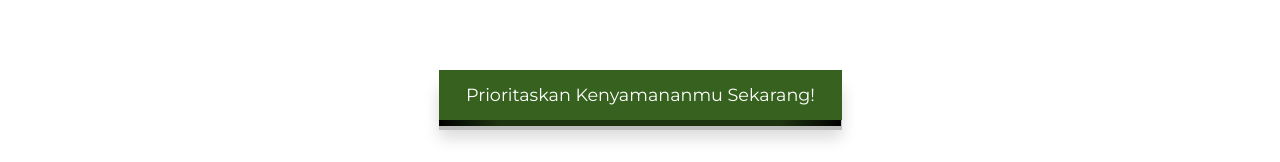
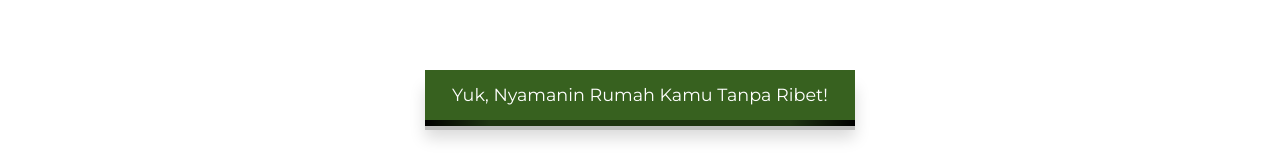
Before and after one commit to timmdkrtf/Nyamanin, a React (Vite) app: page / in a window 1280 px wide. Shown: the part 3495-3657 px from the top of the page. Built offline with nearby package versions, Linux system fonts and the light colour scheme.

Commit message:
edit text button order

```diff
--- a/src/components/Order.jsx
+++ b/src/components/Order.jsx
@@ -9,7 +9,7 @@ function Order(){
                     <button>
                         <span className="shadow"></span>
                         <span className="edge"></span>
-                        <span className="front text">Prioritaskan Kenyamananmu Sekarang!
+                        <span className="front text">Yuk, Nyamanin Rumah Kamu Tanpa Ribet!
                         </span>
                     </button>
                     </a>
```
